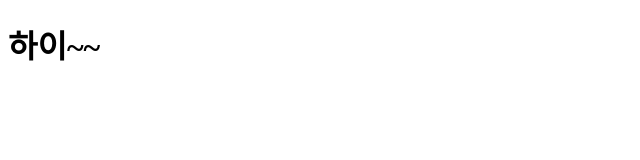
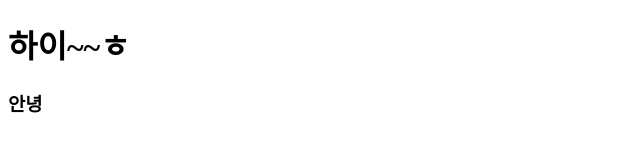
Before and after one commit to allyj92/BBB, a plain HTML site: page index.html in a window 1280 px wide. Shown: the whole page, without its empty margins (0-640 px from the left). Drawn offline with Linux system fonts and the light colour scheme.

Commit message:
메세지

```diff
--- a/index.html
+++ b/index.html
@@ -4,7 +4,8 @@
   <meta charset="UTF-8">
   <meta name="viewport" content="width=device-width, initial-scale=1.0">
   <title>Document</title>
-  <h1>하이~~</h1>
+  <h1>하이~~ㅎ</h1>
+  <h3>안녕</h3>
 </head>
 <body>
 
```
